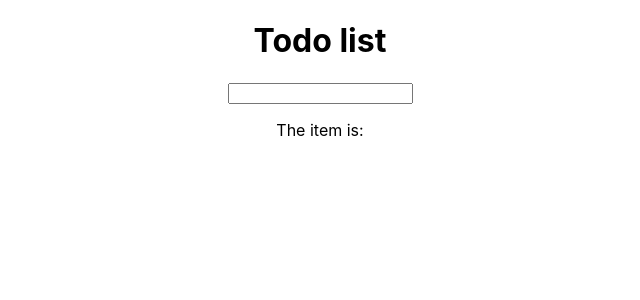
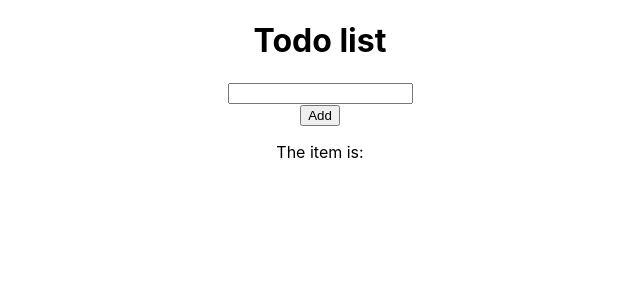
Before and after one commit to TamarCY/ToDo, a React (Create React App) app: page / in a window 1280 px wide. Shown: the top 300 px of the page, without its empty margins (320-960 px from the left). Built offline with nearby package versions, Linux system fonts and the light colour scheme.

Commit message:
before pushing to res arr

```diff
--- a/src/components/TodoItem.js
+++ b/src/components/TodoItem.js
@@ -1,16 +1,37 @@
 import React from 'react'
+import Item from '../models/ItemClass';
 
 class TodoItem extends React.Component{
     constructor(props) {
         super(props);
+      this.creatNewObj = this.creatNewObj.bind(this)
 
     }
+
+    creatNewObj(){
+        const itemText = this.props.inputText;
+        const newItem = new Item ({itemText})
+        console.log(newItem.text)
+
+    }
+
+
+    // readNewItem(){
+    //     const newItem = this.props.inputText;
+    //     const itemArr = [];
+    //     itemArr.
+
+    // }
+
+
+
     render(){
 
 
        return (
            <div>
-               <p>The item is: {this.props.inputText}</p>
+               <button onClick={this.creatNewObj}>Add</button>
+               <p >The item is: {this.props.inputText}</p>
            </div>
 
        )
```
Also changed, not shown: 1 other file (tests, documents, lock files or other folders).
